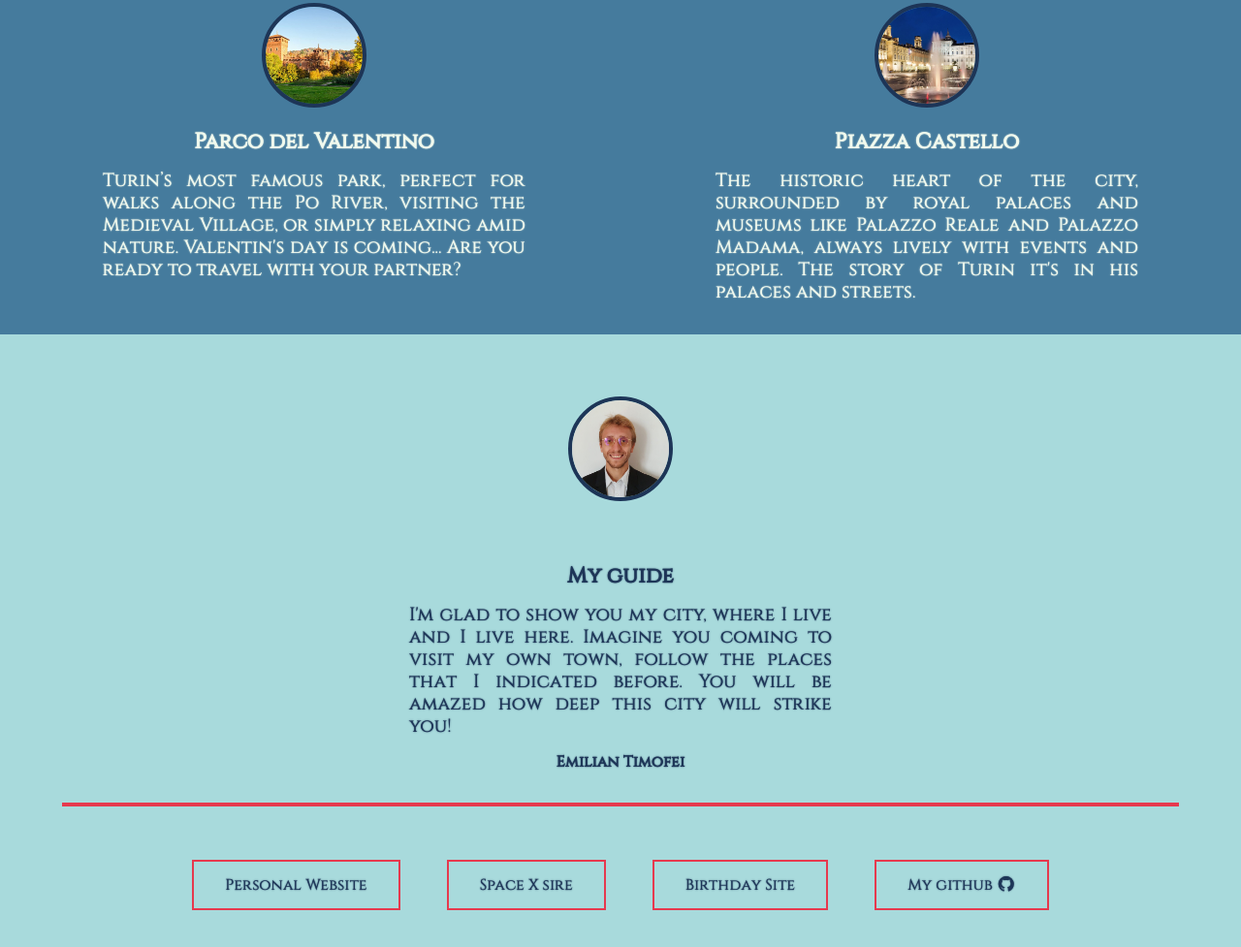
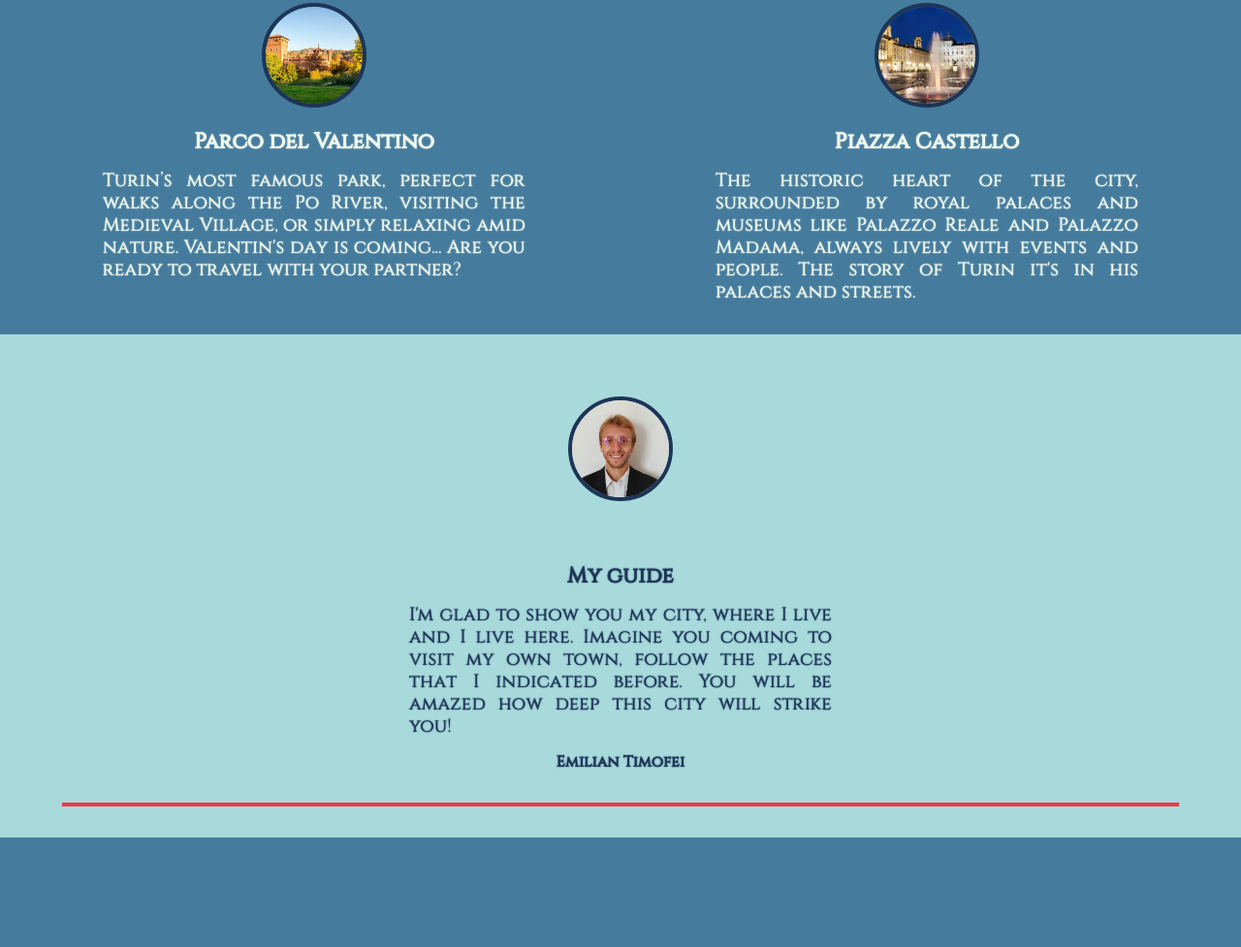
Before and after one commit to anonymouspython96/Solo-Project-Turin-City, a plain HTML site: page index.html in a window 1280 px wide. Shown: the part 874-1851 px from the top of the page at 97% size. After the commit the page ends 1738 px from the top, so only its background shows below. Drawn offline with Linux system fonts and the light colour scheme.

Commit message:
deleted las section

```diff
--- a/index.html
+++ b/index.html
@@ -59,18 +59,6 @@
                 <h5>Emilian Timofei</h5>
             </section>
         </article>
-        <nav>
-            <ul>
-                <li><a href="./Projects/Build a Personal Website/index.html" class="anchors" target="_blank">Personal
-                        Website</a></li>
-                <li><a href="./Projects/Spacex/index.html" class="anchors" target="_blank">Space X sire</a></li>
-                <li><a href="./Projects/Birthday gift website/index.html" class="anchors" target="_blank">Birthday
-                        Site</a></li>
-                <li><a href="https://github.com/anonymouspython96" class="anchors"
-                        target="_blank">My github <i class="fa-brands fa-github"></i></a></li>
-            </ul>
-
-        </nav>
     </footer>
 </body>
 
--- a/style.css
+++ b/style.css
@@ -106,35 +106,3 @@ footer>article {
 footer>article>img {
     object-position: center center;
 }
-
-nav {
-    padding-top: 2.5rem;
-    display: flex;
-    flex-direction: column;
-    justify-content: center;
-    align-items: center;
-}
-
-ul {
-    padding: 2rem;
-    display: flex;
-    gap: 3rem;
-}
-
-li {
-    list-style: none;
-}
-
-.anchors {
-    text-decoration: none;
-    width: 80px;
-    padding: 16px 32px;
-    color: var(--dark--blue);
-    border: 2px solid var(--red--color);
-}
-
-.anchors:hover {
-    background-color: var(--red--color);
-    border: 2px solid var(--acqua--color);
-    color: var(--acqua--color);
-}
```
